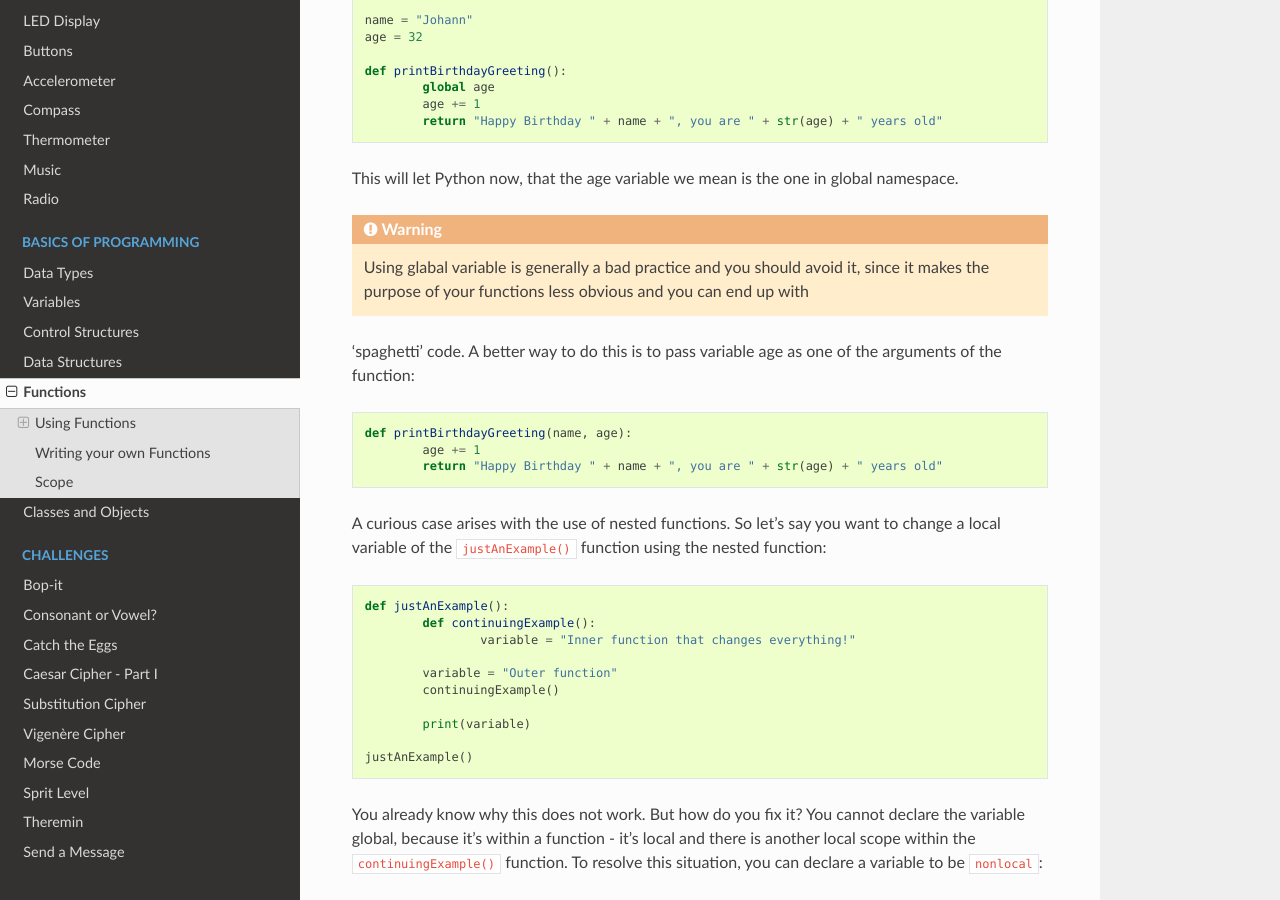
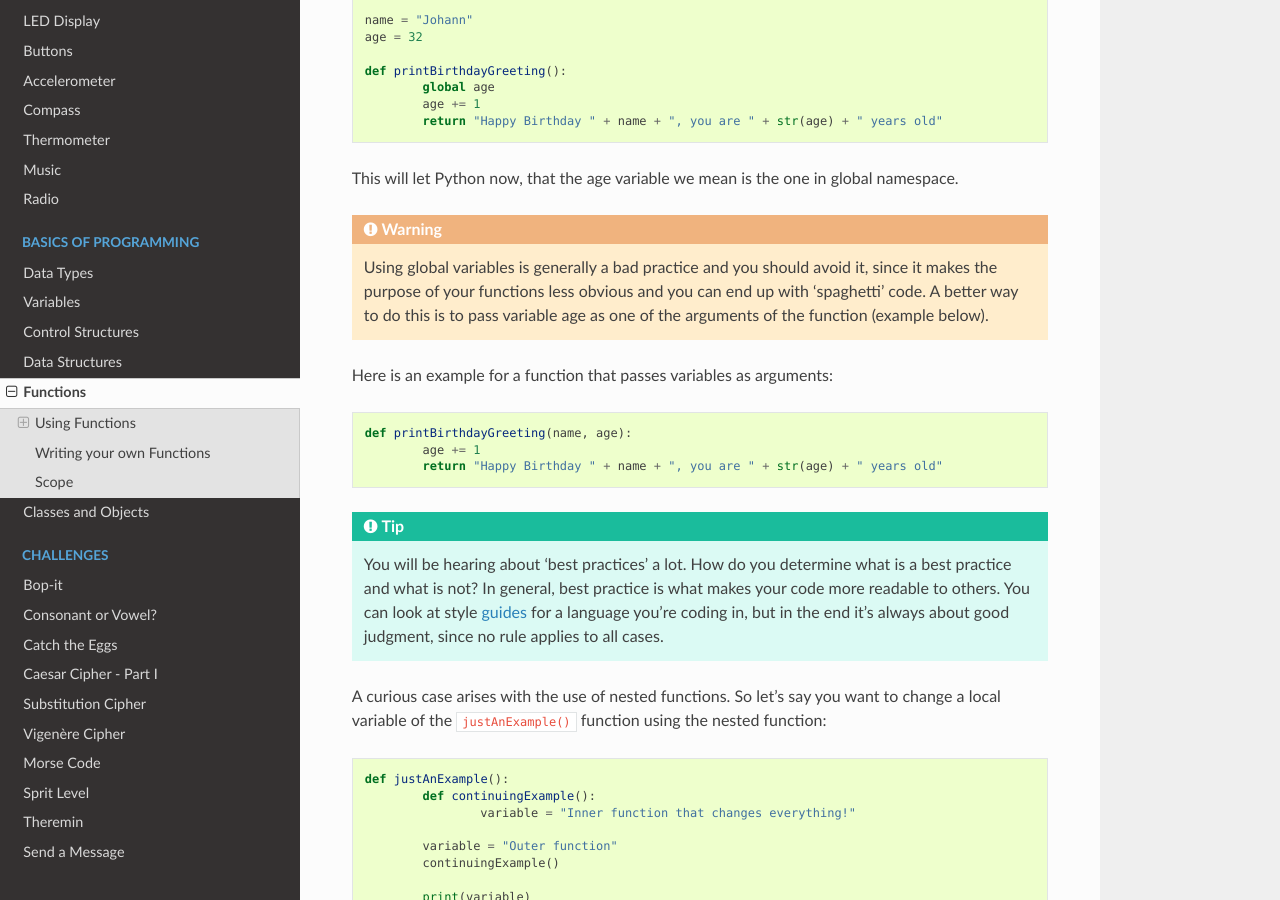
Before and after one commit to rharbird/microbit-challenges, a Sphinx documentation site: the page built from docs/source/basics/functions.rst, in a window 1280 px wide and 900 px high, scrolled down 2526 px. Built offline with Sphinx 7.4.7 and the Read the Docs theme 2.0.0, drawn with Linux system fonts in a browser that asks for light colours; pages that are not in the unit, such as notebooks, are missing from menus.

Commit message:
Add style practices reference

```diff
--- a/docs/source/basics/functions.rst
+++ b/docs/source/basics/functions.rst
@@ -99,12 +99,21 @@ local variable. How do we solve this? We declare the variable ``age`` as ``globa
 
 This will let Python now, that the age variable we mean is the one in global namespace.
 
-.. warning:: Using glabal variable is generally a bad practice and you should avoid it, since it makes the purpose of your functions less obvious and you can end up with
-'spaghetti' code. A better way to do this is to pass variable age as one of the arguments of the function::
+.. warning:: Using global variables is generally a bad practice and you should avoid it, since it makes the purpose of your functions less obvious and you can end up with
+			'spaghetti' code. A better way to do this is to pass variable age as one of the arguments of the function (example below).
+
+Here is an example for a function that passes variables as arguments::
 
 	def printBirthdayGreeting(name, age):
 		age += 1
 		return "Happy Birthday " + name + ", you are " + str(age) + " years old"
+
+
+.. tip:: You will be hearing about 'best practices' a lot. How do you determine what is a best practice and what is not? In general, best practice is what makes your
+	code more readable to others. You can look at style guides_ for a language you're coding in, but in the end it's always about good judgment, since no rule applies
+	to all cases.
+
+.. _guides: https://www.python.org/dev/peps/pep-0008/
 
 A curious case arises with the use of nested functions. So let's say you want to change a local variable of the ``justAnExample()`` function using the nested
 function: ::
```
